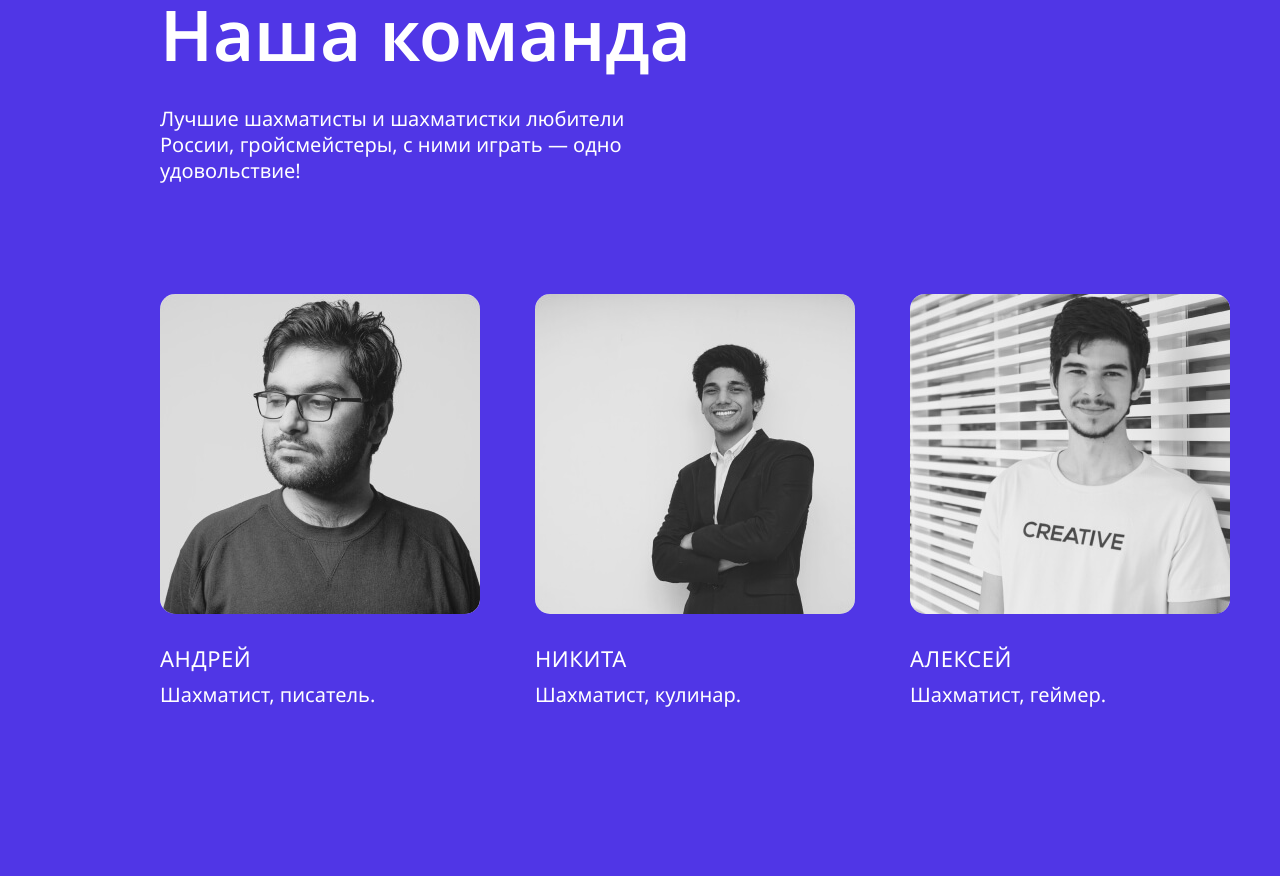
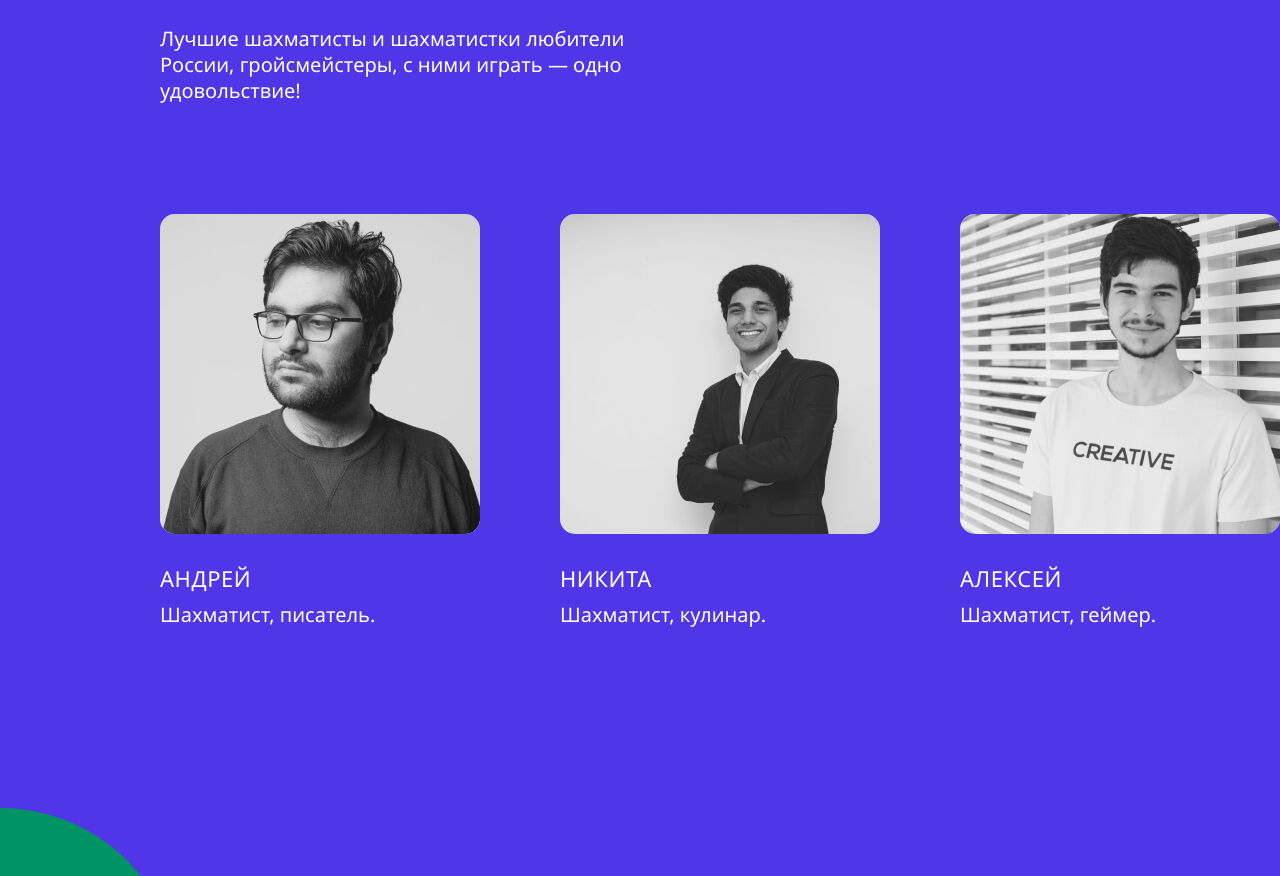
Before and after one commit to puinka/chess-club, a plain HTML site: page index.html in a window 1280 px wide. Shown: the part 1027-1903 px from the top of the page. Drawn offline with nearby package versions, Linux system fonts and the light colour scheme; files that its build step writes are made by us from their sources.

Commit message:
Fix paddings Team section desktop

```diff
--- a/scss/blocks/gallery/__slide/_gallery__slide.scss
+++ b/scss/blocks/gallery/__slide/_gallery__slide.scss
@@ -12,5 +12,9 @@
     @include tablet {
       margin-right: 50px;
     }
+
+    @include desktop {
+      margin-right: 0;
+    }
   }
 }
--- a/scss/blocks/gallery/__slides-wrap/_gallery__slides-wrap.scss
+++ b/scss/blocks/gallery/__slides-wrap/_gallery__slides-wrap.scss
@@ -5,6 +5,7 @@
 
   @include desktop {
     justify-content: space-between;
+    margin-bottom: 0;
   }
 
   @include no-scrollbar;
--- a/scss/blocks/team/__wrap/_team__wrap.scss
+++ b/scss/blocks/team/__wrap/_team__wrap.scss
@@ -5,8 +5,4 @@
   @include tablet {
     padding-right: 0;
   }
-
-  @include desktop {
-    padding-top: 80px;
-  }
 }
```
